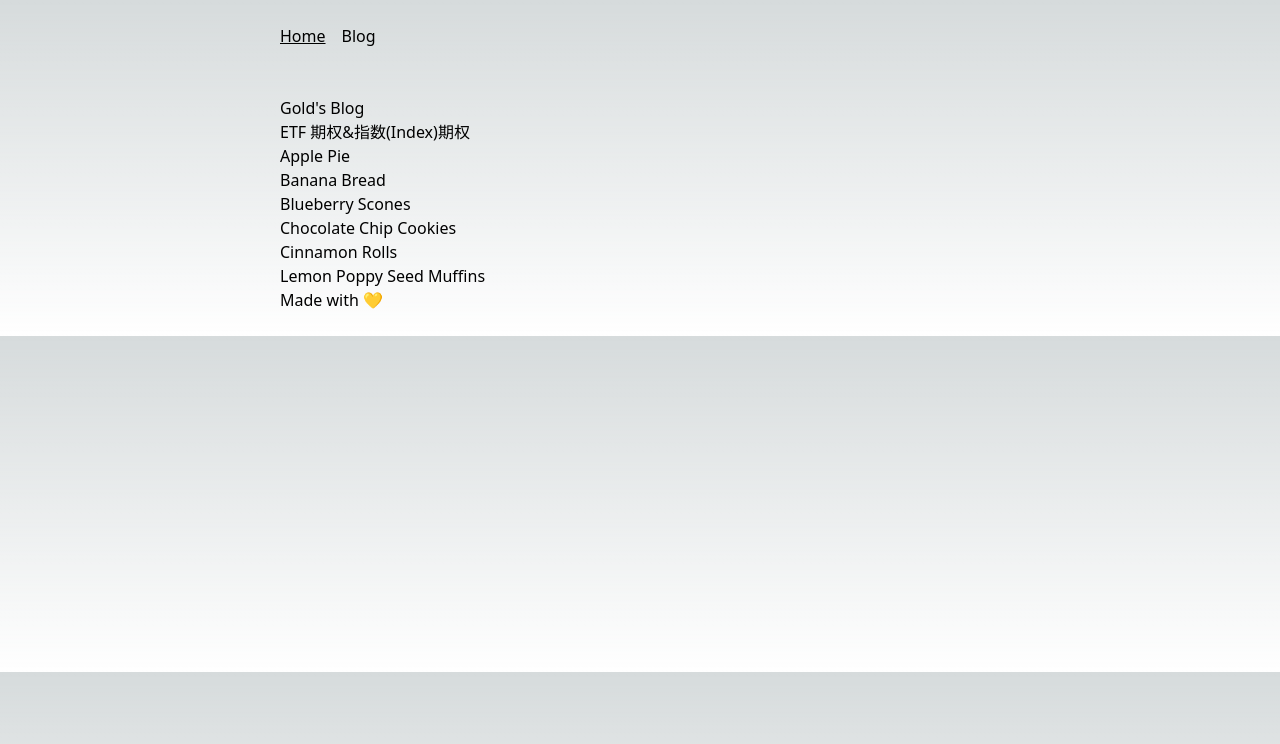
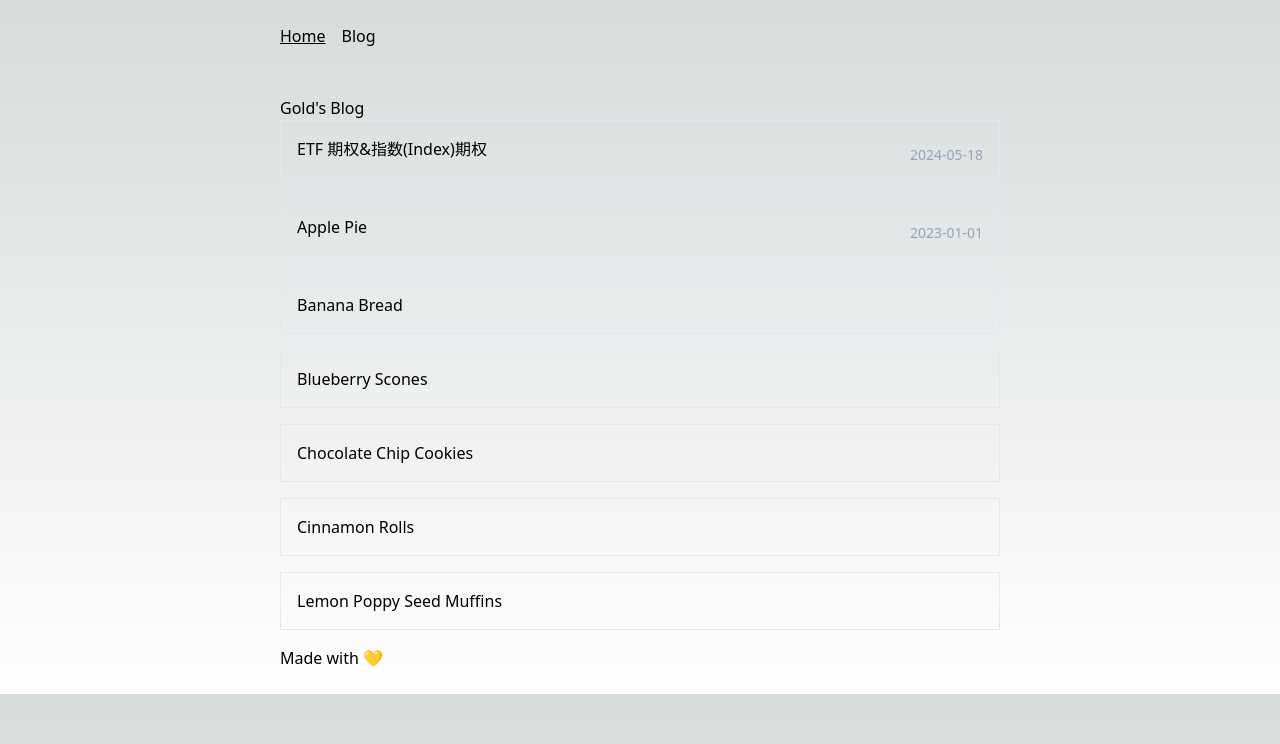
Before and after one commit to goldpumpkin/goldpumpkin.life, a Next.js app: page / in a window 1280 px wide. Shown: the top 744 px of the page. Built offline with nearby package versions, Linux system fonts and the light colour scheme.

Commit message:
feat: adjust blog

```diff
--- a/app/recipe/[slug]/page.js
+++ b/app/recipe/[slug]/page.tsx
@@ -1,32 +1,21 @@
 import Markdown from "markdown-to-jsx"
 import React from 'react'
-import fs from 'fs'
-import matter from "gray-matter"
 import getPostMetadata from "../../../utils/getPostMetadata";
-
-function getPostContent(slug) {
-    const folder = 'recipes/'
-    const file = folder + `${slug}.md`
-    const decodeFile = decodeURIComponent(file);
-    const content = fs.readFileSync(decodeFile, 'utf8')
-
-    const matterResult = matter(content)
-    return matterResult
-}
+import getPostContent from "../../../utils/getPostContent";
 
 export const generateStaticParams = async () => {
     const posts = getPostMetadata('recipes')
     return posts.map((post) => ({ slug: post.slug }))
 }
 
-export async function generateMetadata({ params, searchParams }) {
+export async function generateMetadata( params: any, searchParams: any) {
     const id = params?.slug ? ' ⋅ ' + params?.slug : ''
     return {
         title: `The Bubbly Baker ${id.replaceAll('_', ' ')}`
     }
 }
 
-export default function RecipePage(props) {
+export default function RecipePage(props: any) {
 
     const slug = props.params.slug
     const post = getPostContent(slug)
--- a/components/PostCard.js
+++ b/components/PostCard.js
@@ -4,9 +4,14 @@ export default function PostCard(props) {
     const { post } = props
     return (
         <Link className="unstyled" href={`/recipe/${post.slug}`}>
-            <div className="postCard">
+            <div className="flex justify-between content-center p-4 mb-4 border hover:shadow-sm dark:hover:bg-slate-900 hover:bg-slate-50 dark:border-slate-600 dark:bg-black dark:hover:shadow-sm">
                 <h3>{post.title}</h3>
+                <time className="text-sm text-slate-400 mt-2">
+                    {post.publishedAt}
+                </time>
             </div>
         </Link>
     )
+
+
 }
--- a/components/header.tsx
+++ b/components/header.tsx
@@ -23,7 +23,6 @@ const Header: NextPage = () => {
                                 {nav?.title}
                             </Link>
                         </li>
-
                     ))}
                 </ul>
             </nav>
--- a/recipes/apple_pie.md
+++ b/recipes/apple_pie.md
@@ -3,6 +3,7 @@ title: "Apple Pie"
 prep_time: "90 minutes"
 cook_time: "60 minutes"
 description: "A traditional pie with a flaky crust and a sweet, spiced apple filling, perfect for any occasion."
+date: "2023-01-01"
 ---
 
 # Classic Apple Pie
--- /dev/null
+++ b/utils/getPostContent.js
@@ -0,0 +1,13 @@
+import fs from "fs";
+import matter from "gray-matter";
+
+
+export default function getPostContent(slug) {
+    const folder = 'recipes/'
+    const file = folder + `${slug}.md`
+    const decodeFile = decodeURIComponent(file);
+    const content = fs.readFileSync(decodeFile, 'utf8')
+
+    const matterResult = matter(content)
+    return matterResult
+}
--- a/utils/getPostMetadata.js
+++ b/utils/getPostMetadata.js
@@ -12,6 +12,7 @@ export default function getPostMetadata(basePath) {
         const matterResult = matter(fileContents)
         return {
             title: matterResult.data.title,
+            publishedAt: matterResult.data.date,
             slug: filename.replace('.md', '')
         }
     })
```
